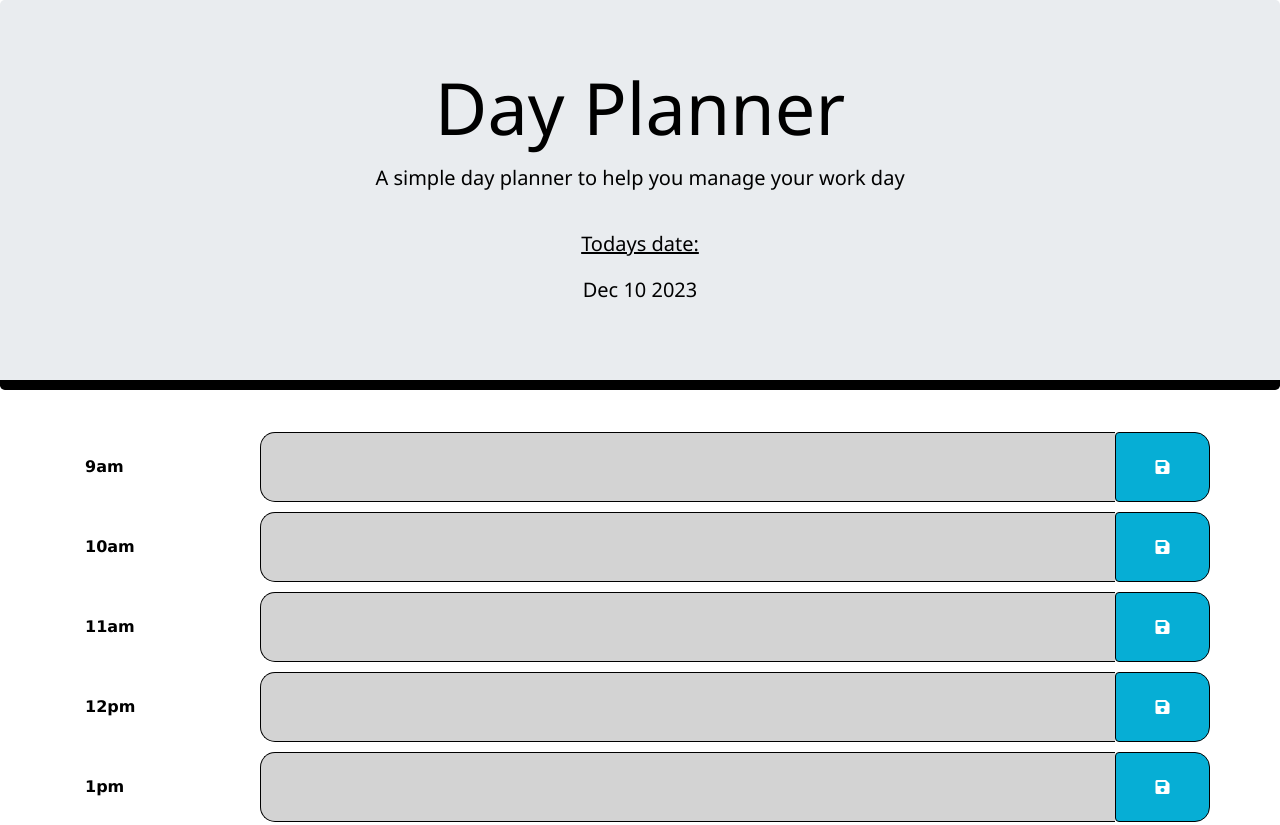
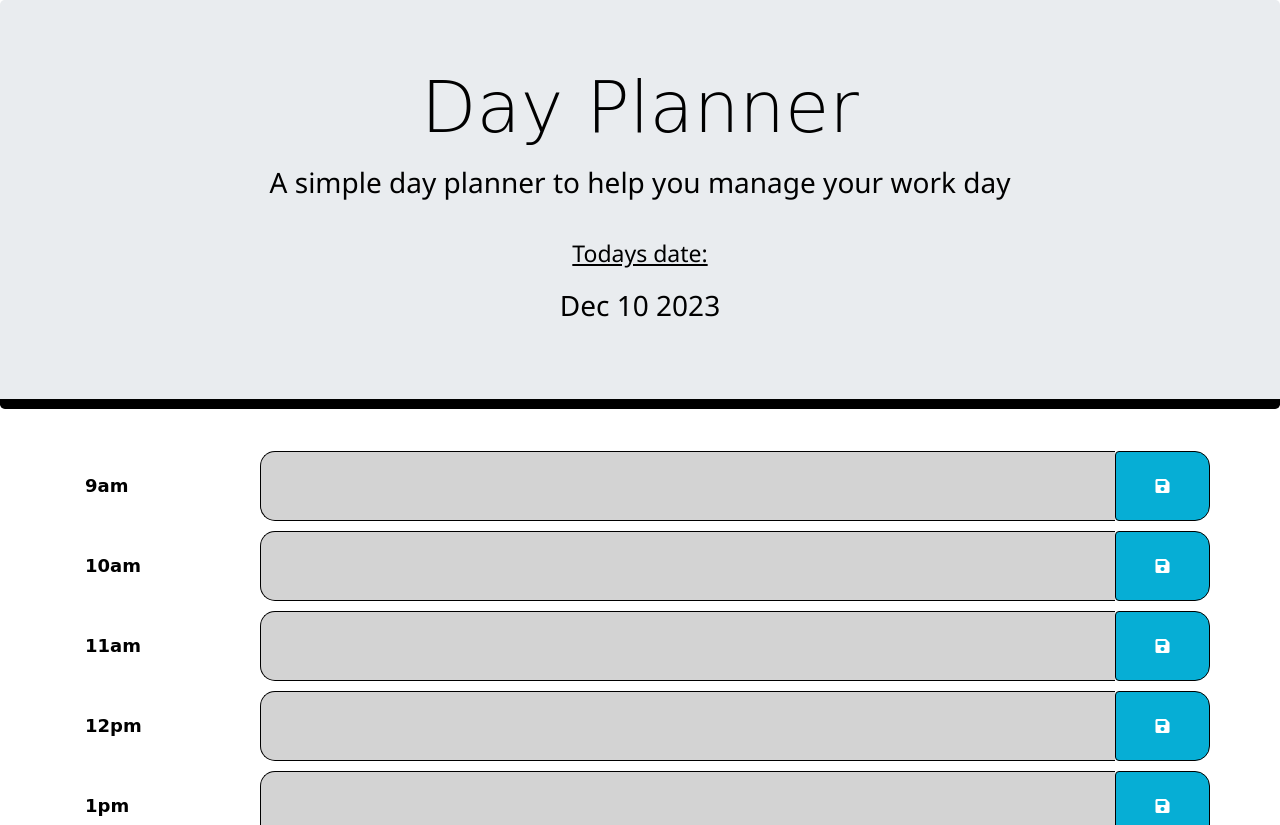
Before and after one commit to anamorai/DayPlanner, a plain HTML site: page index.html in a window 1280 px wide. Shown: the top 825 px of the page. Drawn offline with nearby package versions, Linux system fonts and the light colour scheme.

```diff
--- a/assets/script.js
+++ b/assets/script.js
@@ -5,7 +5,7 @@
 
 $(document).ready(function () {
     // First I need to add the current day and time to the top of the page
-    var dateTime = moment().format("MMM DD YYYY");
+    var dateTime = dayjs().format("MMM DD YYYY");
     $("#currentDay").text(dateTime);
     console.log(dateTime);
 
@@ -20,7 +20,7 @@
     });
 
     //Set a variable for the current time
-    var currentTime = moment().format("HH");
+    var currentTime = dayjs().format("HH");
     console.log(currentTime);
 
     // Create a loop for the timeblock
--- a/assets/style.css
+++ b/assets/style.css
@@ -15,6 +15,8 @@
   padding: 10px;
   border-top-left-radius: 15px;
   border-bottom-left-radius: 15px;
+  font-size: large;
+  font-weight: 400;
 }
 
 header {
@@ -27,13 +29,18 @@
   padding: 60px;
 }
 
+h1 {
+  font-family:cursive;
+}
+
 .lead {
 padding-top: 10px;
+font-size: 28px;
 }
 
 .todaysdate {
   text-decoration: underline;
-  font-size: 20px;
+  font-size: 23px;
   font-weight: 150;
   padding-top: 30px;
 }
@@ -57,7 +64,8 @@
   background-color: #ffffff;
   color: #000000;
   font-weight: bold;
-  font-family:'Lucida Sans', 'Lucida Sans Regular', 'Lucida Grande', 'Lucida Sans Unicode', Geneva, Verdana, sans-serif;
+  font-family:cursive;
+  font-size: large;
 }
 
 .past {
--- a/index.html
+++ b/index.html
@@ -79,7 +79,7 @@
     </div>
 
     <script src="https://cdnjs.cloudflare.com/ajax/libs/jquery/3.2.1/jquery.min.js"></script>
-    <script src="https://cdnjs.cloudflare.com/ajax/libs/moment.js/2.24.0/moment.min.js"></script>
+    <script src="https://cdn.jsdelivr.net/npm/dayjs@1/dayjs.min.js"></script>
     <script src="assets/script.js"></script>
   </body>
 </html>
```
Also changed, not shown: assets/images/1.png (added), assets/images/2.png (added), 1 other file.
